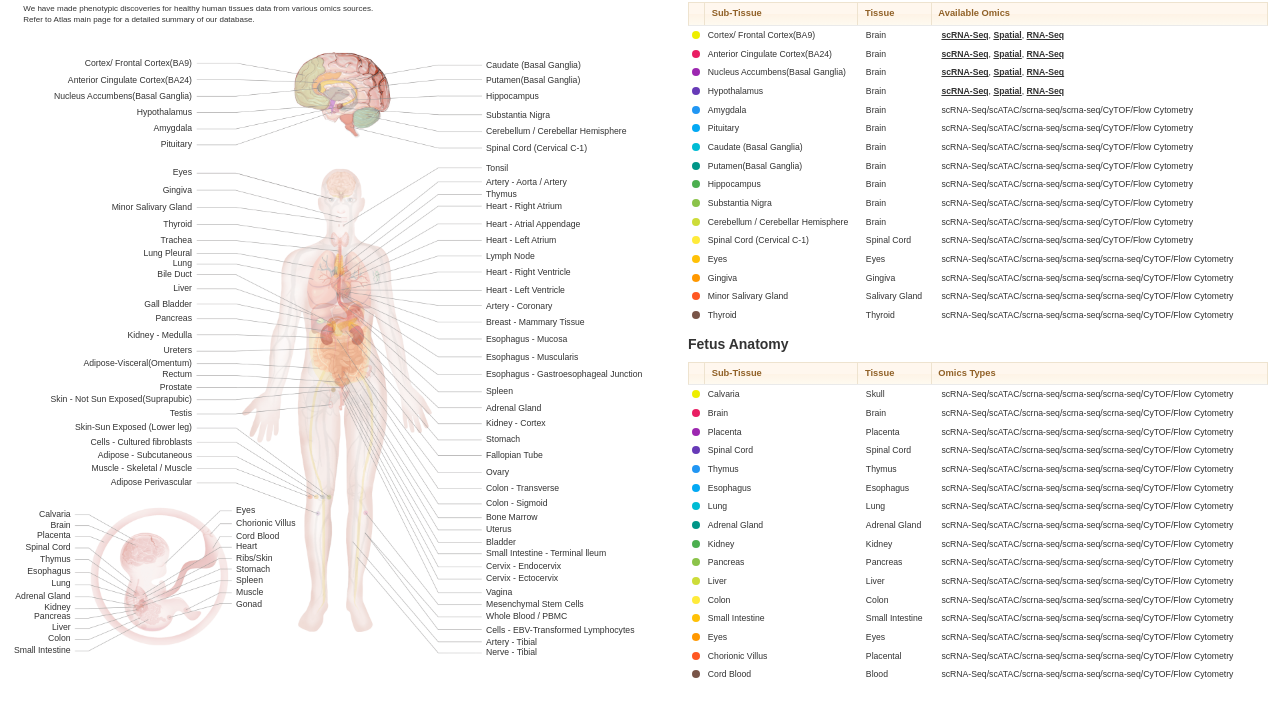
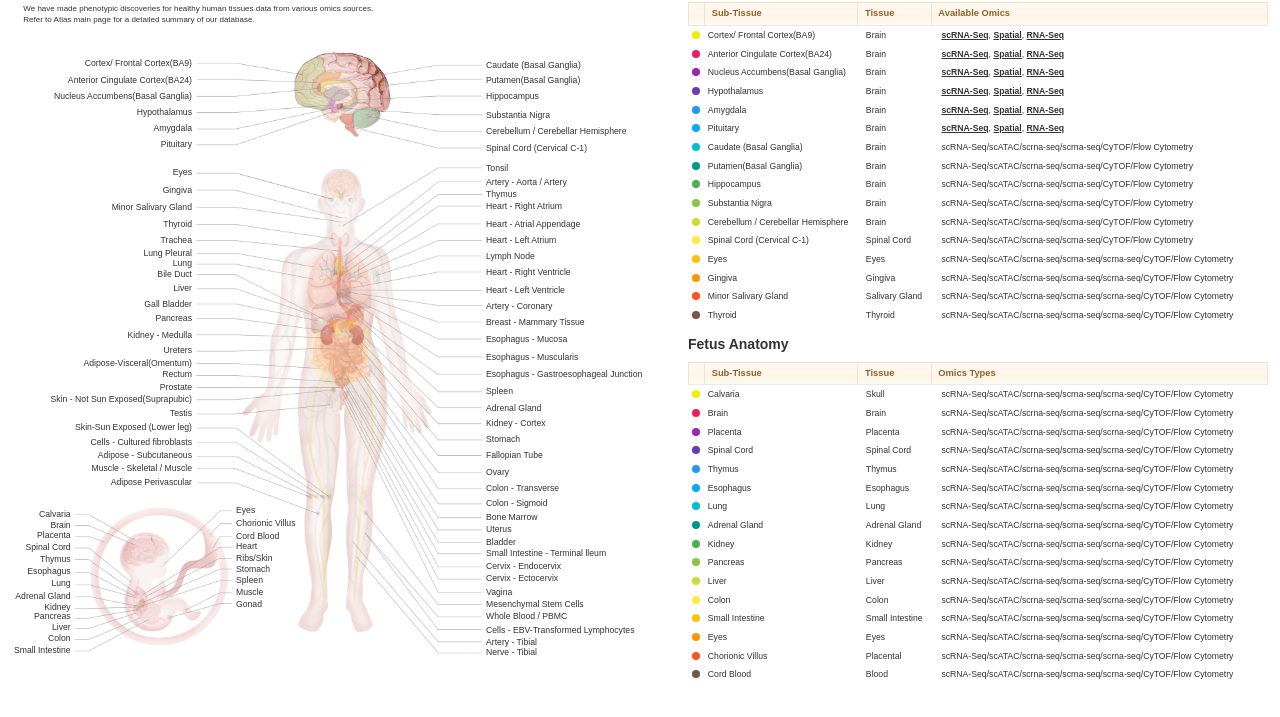
Before and after one commit to scatlas/scatlas.github.io, a plain HTML site: page index.html in a window 1280 px wide. Shown: the part 49-766 px from the top of the page. Drawn offline with nearby package versions, Linux system fonts and the light colour scheme.

Commit message:
Update index.html

```diff
--- a/index.html
+++ b/index.html
@@ -511,13 +511,13 @@
                         <td><i style=" background-color: #2196f3;"></i></td>
                         <td><a style="color: #333;" target="_blank" href="https://www.singlecellanalyst.org/atlas/adult_brain/amygdala/scrna-seq">Amygdala</a></td>
                         <td><a style="color: #333;" target="_blank" href="https://www.singlecellanalyst.org/atlas/adult_brain/amygdala/scrna-seq">Brain</a></td>
-                        <td><a style="color: #333;" target="_blank" href="https://www.singlecellanalyst.org/atlas/adult_brain/amygdala/scrna-seq">scRNA-Seq/scATAC/scrna-seq/scrna-seq/CyTOF/Flow Cytometry</a></td>
+                        <td><a style="color: #333;" target="_blank" href="https://www.singlecellanalyst.org/atlas/adult_brain/amygdala/scrna-seq"><u><b>scRNA-Seq</b></u></a>, <a style="color: #333;" target="_blank" href="https://www.singlecellanalyst.org/atlas/adult_brain/amygdala/spatial"><u><b>Spatial</b></u></a>, <a style="color: #333;" target="_blank" href="https://www.singlecellanalyst.org/atlas/adult_brain/amygdala/rna-seq"><u><b>RNA-Seq</b></u></a></td>
                     </tr>
                     <tr attr-id="6">
                         <td><i style=" background-color: #03a9f4;"></i></td>
                         <td><a style="color: #333;" target="_blank" href="https://www.singlecellanalyst.org/atlas/adult_brain/pituitary/scrna-seq">Pituitary</a></td>
                         <td><a style="color: #333;" target="_blank" href="https://www.singlecellanalyst.org/atlas/adult_brain/pituitary/scrna-seq">Brain</a></td>
-                        <td><a style="color: #333;" target="_blank" href="https://www.singlecellanalyst.org/atlas/adult_brain/pituitary/scrna-seq">scRNA-Seq/scATAC/scrna-seq/scrna-seq/CyTOF/Flow Cytometry</a></td>
+                        <td><a style="color: #333;" target="_blank" href="https://www.singlecellanalyst.org/atlas/adult_brain/Pituitary/scrna-seq"><u><b>scRNA-Seq</b></u></a>, <a style="color: #333;" target="_blank" href="https://www.singlecellanalyst.org/atlas/adult_brain/Pituitary/spatial"><u><b>Spatial</b></u></a>, <a style="color: #333;" target="_blank" href="https://www.singlecellanalyst.org/atlas/adult_brain/Pituitary/rna-seq"><u><b>RNA-Seq</b></u></a></td>
                     </tr>
                     <tr attr-id="7">
                         <td><i style=" background-color: #00bcd4;"></i></td>
```
